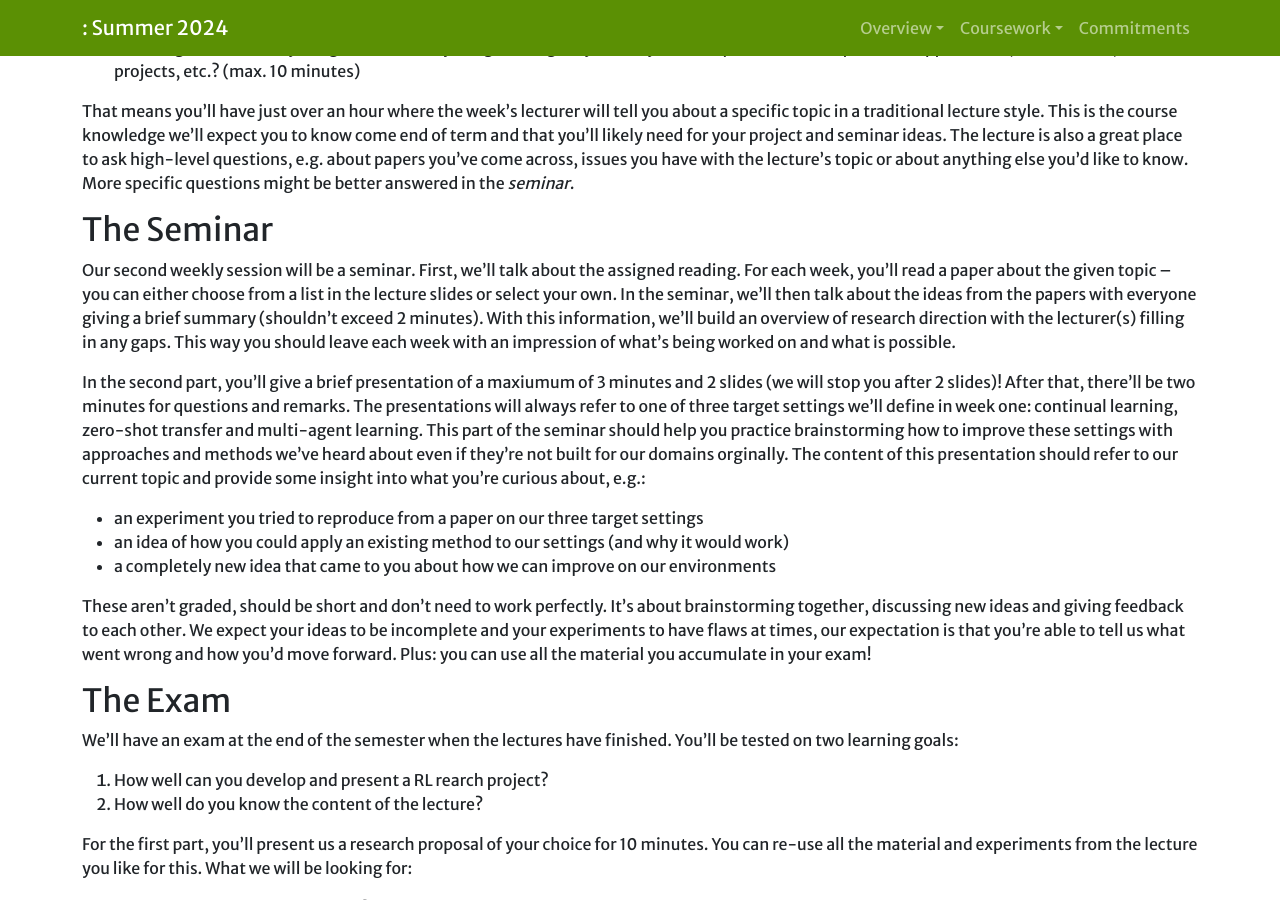
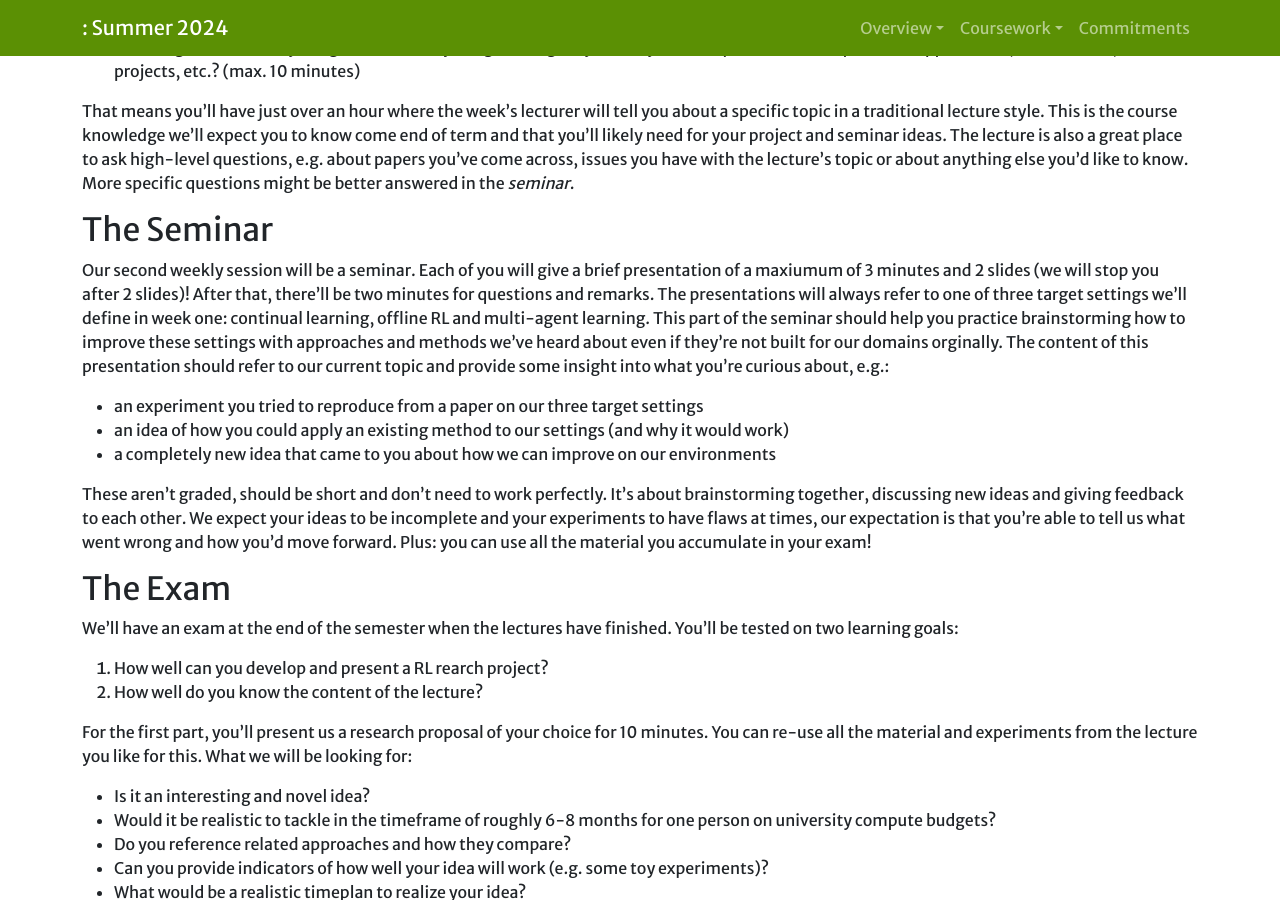
Before and after one commit to automl-edu/advanced-topics-in-deep-rl, a Jekyll site: the page built from index.md, in a window 1280 px wide and 900 px high, scrolled down 1953 px. Built offline with Jekyll 4.4.1, drawn with Linux system fonts in a browser that asks for light colours; a script that is not in the unit is left out; our own code applies the rules of GitHub Pages for plain Markdown files.

Commit message:
update seminar content

```diff
--- a/index.md
+++ b/index.md
@@ -62,15 +62,9 @@ More specific questions might be better answered in the *seminar*.
 ## <a name="projects">The Seminar</a>
 
 Our second weekly session will be a seminar.
-First, we'll talk about the assigned reading.
-For each week, you'll read a paper about the given topic -- you can either choose from a list in the lecture slides or select your own.
-In the seminar, we'll then talk about the ideas from the papers with everyone giving a brief summary (shouldn't exceed 2 minutes).
-With this information, we'll build an overview of research direction with the lecturer(s) filling in any gaps.
-This way you should leave each week with an impression of what's being worked on and what is possible.
-
-In the second part, you'll give a brief presentation of a maxiumum of 3 minutes and 2 slides (we will stop you after 2 slides)!
+Each of you will give a brief presentation of a maxiumum of 3 minutes and 2 slides (we will stop you after 2 slides)!
 After that, there'll be two minutes for questions and remarks.
-The presentations will always refer to one of three target settings we'll define in week one: continual learning, zero-shot transfer and multi-agent learning.
+The presentations will always refer to one of three target settings we'll define in week one: continual learning, offline RL and multi-agent learning.
 This part of the seminar should help you practice brainstorming how to improve these settings with approaches and methods we've heard about even if they're not built for our domains orginally.
 The content of this presentation should refer to our current topic and provide some insight into what you're curious about, e.g.:
 
```
